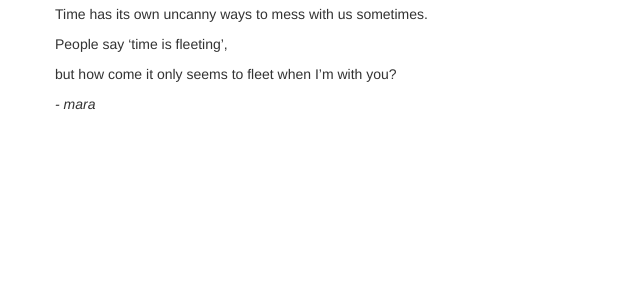
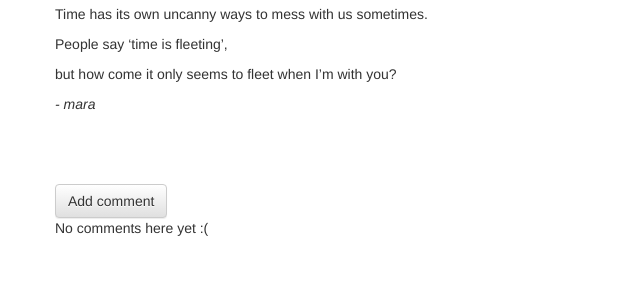
Before and after one commit to maragatchalian/djangoblog, a Django app: page /post/50/ in a window 1280 px wide. Shown: the part 259-559 px from the top of the page, without its empty margins (0-640 px from the left). Run offline with Django 3.2, Linux system fonts and the light colour scheme; data comes from the database, SQL or seed files in the repository; both versions use the stored data as it was after the commit; some libraries are stand-ins or nearby versions; some web fonts are replaced.

Commit message:
Can add comments to post

```diff
--- a/blog/static/css/blog.css
+++ b/blog/static/css/blog.css
@@ -55,3 +55,7 @@ h4 {
     float: right;
     margin-top: 0px;
 }
+
+.comment {
+    margin: 20px 0px 20px 20px;
+}
--- a/blog/templates/blog/post_detail.html
+++ b/blog/templates/blog/post_detail.html
@@ -20,4 +20,16 @@
         <p>{{ post.text|linebreaks }}</p>
         <p><i> - {{ post.author}} </p></i>
     </div>
+
+    <a class="btn btn-default" href="{% url 'add_comment_to_post' pk=post.pk %}">Add comment</a>
+    {% for comment in post.comments.all %}
+    <div class="comment">
+        <div class="date">{{ comment.created_date }}</div>
+        <strong>{{ comment.author }}</strong>
+        <p>{{ comment.text|linebreaks }}</p>
+    </div>
+    {% empty %}
+        <p>No comments here yet :(</p>
+    {% endfor %}
+
 {% endblock %}
--- a/blog/templates/blog/post_list.html
+++ b/blog/templates/blog/post_list.html
@@ -9,6 +9,7 @@
             <h1><a href="{% url 'post_detail' pk=post.pk %}">{{ post.title }}</a></h1>
             <p>{{ post.text|linebreaks }}</p>
             <p><i>  - {{ post.author}} </p></i>
+            <a href="{% url 'blog.views.post_detail' pk=post.pk %}">Comments: {{ post.comments.count }}</a>
         </div>
     {% endfor %}
 {% endblock %}
--- a/blog/urls.py
+++ b/blog/urls.py
@@ -10,4 +10,5 @@ urlpatterns = [
     url(r'^drafts/$', views.post_draft_list, name='post_draft_list'),
     url(r'^post/(?P<pk>\d+)/publish/$', views.post_publish, name='post_publish'),
     url(r'^accounts/login/$', 'django.contrib.auth.views.login'),
+    url(r'^post/(?P<pk>\d+)/comment/$', views.add_comment_to_post, name='add_comment_to_post'),
 ]
--- a/blog/views.py
+++ b/blog/views.py
@@ -2,7 +2,7 @@ from django.shortcuts import render, get_object_or_404, redirect
 from django.contrib.auth.decorators import login_required
 from django.utils import timezone
 from .models import Post
-from .forms import PostForm
+from .forms import PostForm, CommentForm
 
 def login(request):
     return render(request, 'blog/login.html', {})
@@ -63,3 +63,16 @@ def post_publish(request, pk):
     post = get_object_or_404(Post, pk=pk)
     post.publish()
     return redirect('blog.views.post_detail', pk=pk)
+
+def add_comment_to_post(request, pk):
+    post = get_object_or_404(Post, pk=pk)
+    if request.method == "POST":
+        form = CommentForm(request.POST)
+        if form.is_valid():
+            comment = form.save(commit=False)
+            comment.post = post
+            comment.save()
+            return redirect('blog.views.post_detail', pk=post.pk)
+    else:
+        form = CommentForm()
+    return render(request, 'blog/add_comment_to_post.html', {'form': form})
```
Also changed, not shown: blog/forms.py (+7 -1 lines), blog/templates/blog/add_comment_to_post.html (added, +9 -0 lines), db.sqlite3.
